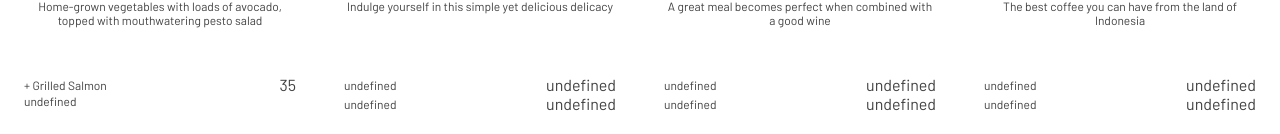
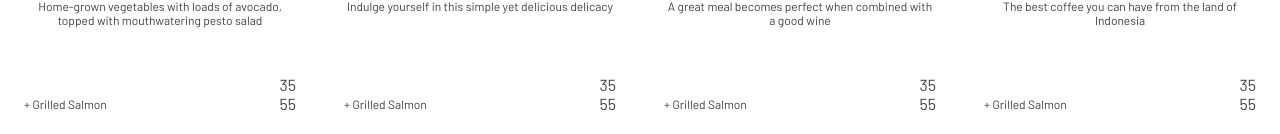
Before and after one commit to JeremyTriK/menu-book-svelte, a SvelteKit app: page / in a window 1280 px wide. Shown: the part 1176-1310 px from the top of the page. Built offline with nearby package versions, Linux system fonts and the light colour scheme.

Commit message:
MenuTile

```diff
--- a/src/lib/component/MenuTile.svelte
+++ b/src/lib/component/MenuTile.svelte
@@ -2,10 +2,6 @@
       export let name: string;
       export let desc: string;
       export let photoUrl: string;
-      export let pricedesc: string;
-      export let pricedesc2: string;
-      export let price: string;
-      export let price2: string;
 </script>
     <div class="menu-tile">
       <div class="menu-photo">
@@ -14,12 +10,12 @@
       <div class="menu-tile-name">{name}</div>
       <div class="menu-tile-description">{desc}</div>
       <div class="menu-price-row">
-        <span class="price-description">{pricedesc}</span>
-        <span>{price}</span>
+        <span class="price-description"></span>
+        <span>35</span>
       </div>
       <div class="menu-price-row">
-        <span class="price-description">{pricedesc2}</span>
-        <span>{price2}</span>
+        <span class="price-description">+ Grilled Salmon</span>
+        <span>55</span>
       </div>
     </div>
 <style>
--- a/src/routes/+page.svelte
+++ b/src/routes/+page.svelte
@@ -6,25 +6,61 @@
 			photoUrl:'https://images.immediate.co.uk/production/volatile/sites/30/2014/05/Epic-summer-salad-hub-2646e6e.jpg?resize=960%2C503',
 			name:'Avocado Pesto Salad',
 			desc:'Home-grown vegetables with loads of avocado, topped with mouthwatering pesto salad',
-			price:'35',
-			pricedesc:'',
-			price2:'',
-			pricedesc:'+ Grilled Salmon',
+			prices : [
+				{
+					label :'',
+					price:35
+				},
+				{
+					label :'+ Grilled Salmon',
+					price:55
+				}
+			]
 		},
 		{
 			photoUrl:'https://www.recipetineats.com/wp-content/uploads/2023/05/Garlic-cheese-pizza_9.jpg',
 			name:'Triple Cheese Pizza',
 			desc:'Indulge yourself in this simple yet delicious delicacy',
+			prices : [
+				{
+					label :'1 Slice',
+					price:15
+				},
+				{
+					label :'Pan (6 slices)',
+					price:60
+				}
+			]
 		},
 		{
 			photoUrl:'https://images.theconversation.com/files/525691/original/file-20230511-19-w9pz4k.jpg?ixlib=rb-1.1.0&rect=5%2C2%2C1905%2C1276&q=20&auto=format&w=320&fit=clip&dpr=2&usm=12&cs=strip',
 			name:'Seasonal Wine',
 			desc:'A great meal becomes perfect when combined with a good wine',
+			prices : [
+				{
+					label :'Glass',
+					price:100
+				},
+				{
+					label :'Bottle',
+					price:1500
+				}
+			]
 		},
 		{
 			photoUrl:'https://sp-ao.shortpixel.ai/client/to_webp,q_glossy,ret_img,w_512,h_512/https://www.adityabirlacapital.com/healthinsurance/active-together/wp-content/uploads/2019/12/How-Are-Espressos-Good-For-Health_blog-1.gif',
 			name:'Coffee',
 			desc:'The best coffee you can have from the land of Indonesia',
+			prices : [
+				{
+					label :'Americano',
+					price:25
+				},
+				{
+					label :'Latte',
+					price:30
+				}
+			]
 		},
 	];
 </script>
@@ -55,7 +91,7 @@
 	</div>
 	<div class="menu-area">
 		{#each menus as menu}
-			<MenuTile photoUrl={menu.photoUrl} name={menu.name} desc={menu.desc} price={menu.price} pricedesc={menu.pricedesc} price2={menu.price2} pricedesc2={menu.pricedesc2}/>
+			<MenuTile photoUrl={menu.photoUrl} name={menu.name} desc={menu.desc}/>
 		{/each}
 	</div>
 </body>
@@ -116,24 +152,23 @@
 		grid-template-columns: repeat(2, minmax(0, 1fr));
 		gap: 16px;
 	}
+	@media (mix-width: 0px) {
+		div.menu-area {
+			grid-template-columns: repeat(1, minmax(0, 1fr));
+		}
+	}
+	@media (min-width: 400px) {}
+		div.menu-area {
+			grid-template-columns: repeat(2, minmax(0, 1fr));
+		}
 	@media (min-width: 600px) {
+		div.menu-area {
+			grid-template-columns: repeat(3, minmax(0, 1fr));
+		}
+	}
+	@media (min-width: 800px) {
 		div.menu-area {
 			grid-template-columns: repeat(4, minmax(0, 1fr));
 		}
 	}
-	@media (max-width: 600px) {
-		div.menu-area {
-			grid-template-columns: repeat(3, minmax(0, 1fr));
-		}
-	}
-	@media (max-width: 400px) {
-		div.menu-area {
-			grid-template-columns: repeat(2, minmax(0, 1fr));
-		}
-	}
-	@media (max-width: 200px) {
-		div.menu-area {
-			grid-template-columns: repeat(1, minmax(0, 1fr));
-		}
-	}
 </style>
```
